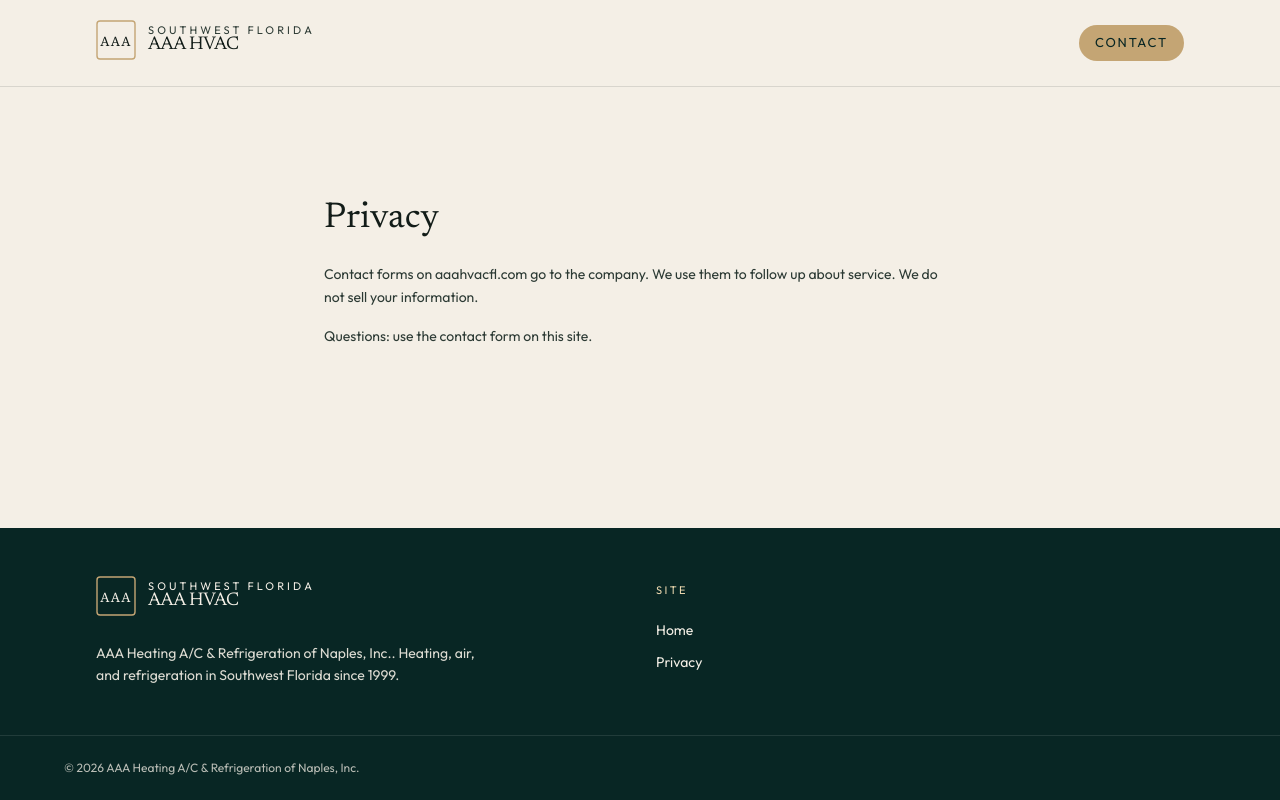
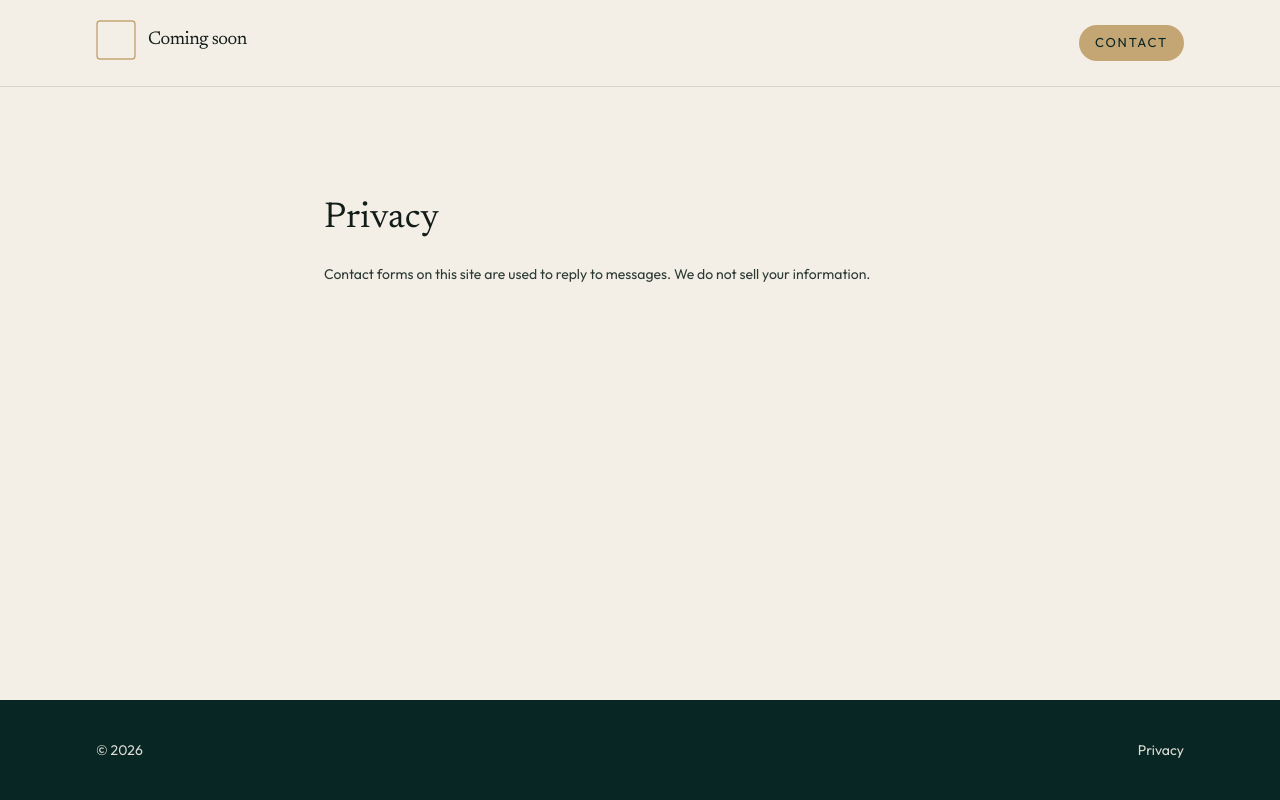
Before and after one commit to redwhitblack/aaahvacfl, a Next.js app: page /privacy in a window 1280 px wide. Built offline with nearby package versions, Linux system fonts and the light colour scheme.

Commit message:
Strip business details from the parked page
Coming soon only. No company name, towns, years, or services.

```diff
--- a/app/layout.tsx
+++ b/app/layout.tsx
@@ -20,14 +20,14 @@ const newsreader = Newsreader({
 
 export const metadata: Metadata = {
   metadataBase: new URL(site.url),
-  title: `${site.shortName} — Naples and Fort Myers`,
-  description: site.description,
+  title: "Coming soon",
+  description: "A new website is on the way.",
   robots: { index: false, follow: false },
   openGraph: {
-    title: site.shortName,
-    description: site.description,
+    title: "Coming soon",
+    description: "A new website is on the way.",
     url: site.url,
-    siteName: site.shortName,
+    siteName: "Coming soon",
     locale: "en_US",
     type: "website",
   },
--- a/app/not-found.tsx
+++ b/app/not-found.tsx
@@ -6,8 +6,7 @@ export default function NotFound() {
       <p className="text-[11px] tracking-[0.28em] uppercase text-water">404</p>
       <h1 className="serif mt-4 text-5xl">That page is not here.</h1>
       <p className="mt-4 max-w-md text-ink-soft">
-        The link may be old. Head back home or send a message if you need
-        service.
+        The link may be old. Head back home or send a message.
       </p>
       <div className="mt-10 flex flex-wrap gap-4">
         <Link
--- a/app/privacy/page.tsx
+++ b/app/privacy/page.tsx
@@ -1,5 +1,4 @@
 import type { Metadata } from "next";
-import { site } from "@/lib/site";
 
 export const metadata: Metadata = { title: "Privacy" };
 
@@ -8,10 +7,9 @@ export default function PrivacyPage() {
     <div className="mx-auto max-w-2xl px-5 py-28 text-sm leading-relaxed text-ink-soft">
       <h1 className="serif text-4xl text-ink">Privacy</h1>
       <p className="mt-6">
-        Contact forms on {site.domain} go to the company. We use them to follow
-        up about service. We do not sell your information.
+        Contact forms on this site are used to reply to messages. We do not
+        sell your information.
       </p>
-      <p className="mt-4">Questions: use the contact form on this site.</p>
     </div>
   );
 }
--- a/components/ComingSoon.tsx
+++ b/components/ComingSoon.tsx
@@ -1,21 +1,13 @@
 import { LeadForm } from "@/components/LeadForm";
-import { site } from "@/lib/site";
 
 export function ComingSoon() {
   return (
     <div className="mx-auto flex max-w-6xl flex-col gap-16 px-5 py-16 md:px-8 md:py-24 lg:flex-row lg:items-start lg:gap-24">
       <div className="max-w-xl">
-        <p className="text-[11px] tracking-[0.32em] uppercase text-water">
-          Naples · Fort Myers
-        </p>
-        <h1 className="serif mt-5 text-5xl leading-[0.95] md:text-7xl">
+        <h1 className="serif text-5xl leading-[0.95] md:text-7xl">
           A new website is on the way.
         </h1>
         <p className="mt-8 text-lg leading-relaxed text-ink-soft">
-          {site.legalName}. Heating, air conditioning, and refrigeration for
-          homes, companies, and industrial sites. Since {site.founded}.
-        </p>
-        <p className="mt-5 text-sm leading-relaxed text-ink-soft">
           Leave a message and we will get back to you.
         </p>
       </div>
--- a/components/Footer.tsx
+++ b/components/Footer.tsx
@@ -1,32 +1,13 @@
 import Link from "next/link";
-import { site } from "@/lib/site";
-import { Logo } from "./Logo";
 
 export function Footer() {
   return (
     <footer className="bg-gulf-deep text-paper">
-      <div className="mx-auto grid max-w-6xl gap-8 px-5 py-12 md:grid-cols-2 md:px-8">
-        <div>
-          <Logo light />
-          <p className="mt-5 max-w-sm text-sm leading-relaxed text-paper/90">
-            {site.legalName}. Heating, air, and refrigeration in Southwest
-            Florida since {site.founded}.
-          </p>
-        </div>
-        <div className="text-sm leading-7 text-paper">
-          <p className="text-[11px] tracking-[0.22em] uppercase text-brass-light">
-            Site
-          </p>
-          <div className="mt-3 flex flex-col gap-1">
-            <Link href="/">Home</Link>
-            <Link href="/privacy">Privacy</Link>
-          </div>
-        </div>
-      </div>
-      <div className="border-t border-white/10 px-5 py-6 text-xs text-paper/75 md:px-8">
-        <p className="mx-auto max-w-6xl">
-          © {new Date().getFullYear()} {site.legalName}
-        </p>
+      <div className="mx-auto flex max-w-6xl flex-col gap-4 px-5 py-10 text-sm md:flex-row md:items-center md:justify-between md:px-8">
+        <p className="text-paper/90">© {new Date().getFullYear()}</p>
+        <Link href="/privacy" className="text-paper/90">
+          Privacy
+        </Link>
       </div>
     </footer>
   );
--- a/components/Header.tsx
+++ b/components/Header.tsx
@@ -5,7 +5,7 @@ export function Header() {
   return (
     <header className="border-b border-line bg-paper">
       <div className="mx-auto flex max-w-6xl items-center justify-between px-5 py-5 md:px-8">
-        <Link href="/" aria-label="AAA HVAC home">
+        <Link href="/" aria-label="Home">
           <Logo />
         </Link>
         <Link
--- a/components/JsonLd.tsx
+++ b/components/JsonLd.tsx
@@ -3,24 +3,9 @@ import { site } from "@/lib/site";
 export function JsonLd() {
   const data = {
     "@context": "https://schema.org",
-    "@type": "HVACBusiness",
-    name: site.shortName,
-    legalName: site.legalName,
+    "@type": "WebSite",
     url: site.url,
-    foundingDate: "1999-08-19",
-    address: {
-      "@type": "PostalAddress",
-      addressLocality: site.city,
-      addressRegion: site.state,
-      addressCountry: "US",
-    },
-    areaServed: [
-      "Naples, Florida",
-      "Fort Myers, Florida",
-      "Collier County, Florida",
-      "Lee County, Florida",
-    ],
-    description: site.description,
+    name: "Coming soon",
   };
 
   return (
--- a/components/LeadForm.tsx
+++ b/components/LeadForm.tsx
@@ -82,7 +82,7 @@ export function LeadForm() {
         <input
           name="area"
           autoComplete="address-level2"
-          placeholder="Naples, Fort Myers, Estero"
+          placeholder="City"
           className="border border-line bg-paper px-3 py-3 text-base tracking-normal text-ink outline-none placeholder:text-ink-soft/80 focus:border-gulf"
         />
       </label>
--- a/components/Logo.tsx
+++ b/components/Logo.tsx
@@ -1,6 +1,5 @@
 export function Logo({
   light = false,
-  compact = false,
 }: {
   light?: boolean;
   compact?: boolean;
@@ -10,38 +9,23 @@ export function Logo({
 
   return (
     <span className="inline-flex items-center gap-3">
-      <svg
-        width={compact ? 34 : 40}
-        height={compact ? 34 : 40}
-        viewBox="0 0 40 40"
-        aria-hidden="true"
+      <svg width={40} height={40} viewBox="0 0 40 40" aria-hidden="true">
+        <rect
+          x="1"
+          y="1"
+          width="38"
+          height="38"
+          rx="3"
+          fill="none"
+          stroke={brass}
+          strokeWidth="1.4"
+        />
+      </svg>
+      <span
+        className="serif block text-[1.15rem] tracking-tight"
+        style={{ color: ink }}
       >
-        <rect x="1" y="1" width="38" height="38" rx="3" fill="none" stroke={brass} strokeWidth="1.4" />
-        <text
-          x="20"
-          y="26"
-          textAnchor="middle"
-          fill={ink}
-          fontFamily="Georgia, serif"
-          fontSize="13"
-          letterSpacing="1.4"
-        >
-          AAA
-        </text>
-      </svg>
-      <span className="leading-none">
-        <span
-          className="block text-[11px] tracking-[0.28em] uppercase"
-          style={{ color: light ? "#F4EFE6" : "#2C3A34" }}
-        >
-          Southwest Florida
-        </span>
-        <span
-          className="serif block text-[1.15rem] tracking-tight"
-          style={{ color: ink }}
-        >
-          AAA HVAC
-        </span>
+        Coming soon
       </span>
     </span>
   );
```
